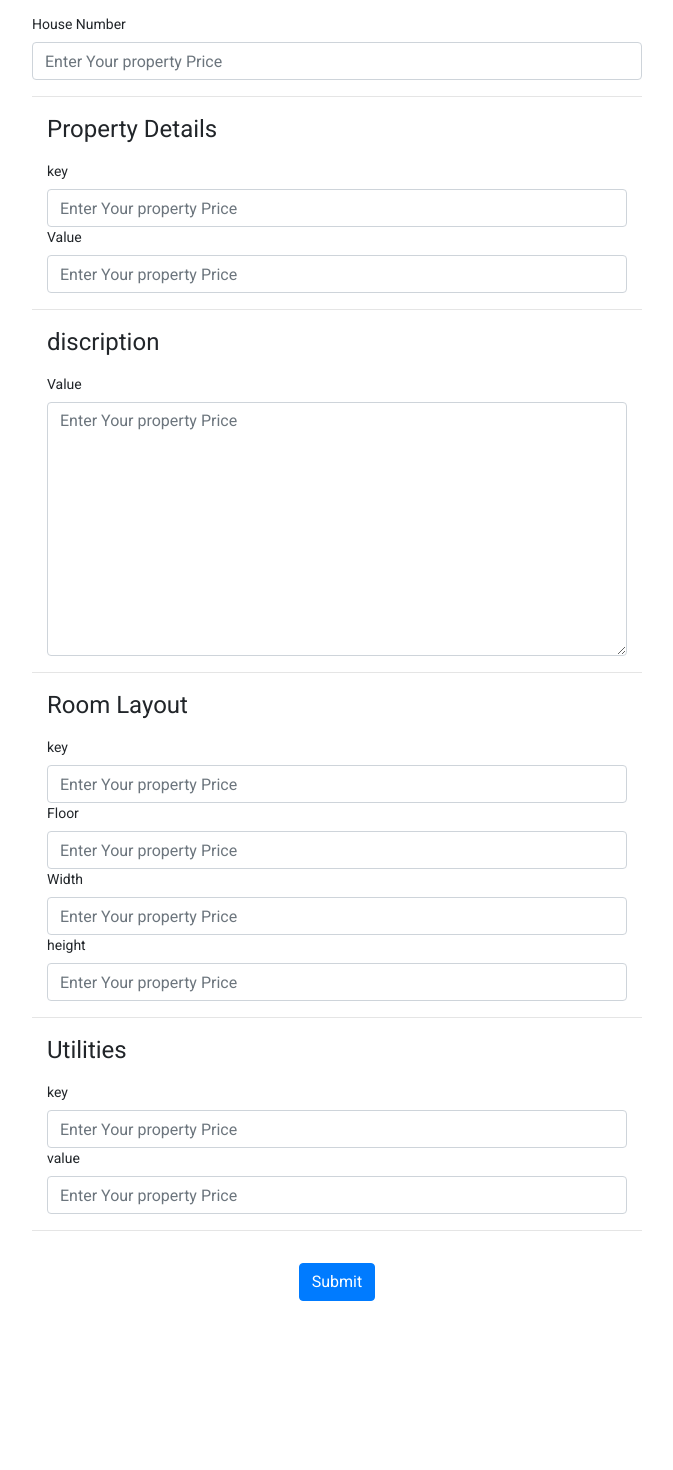
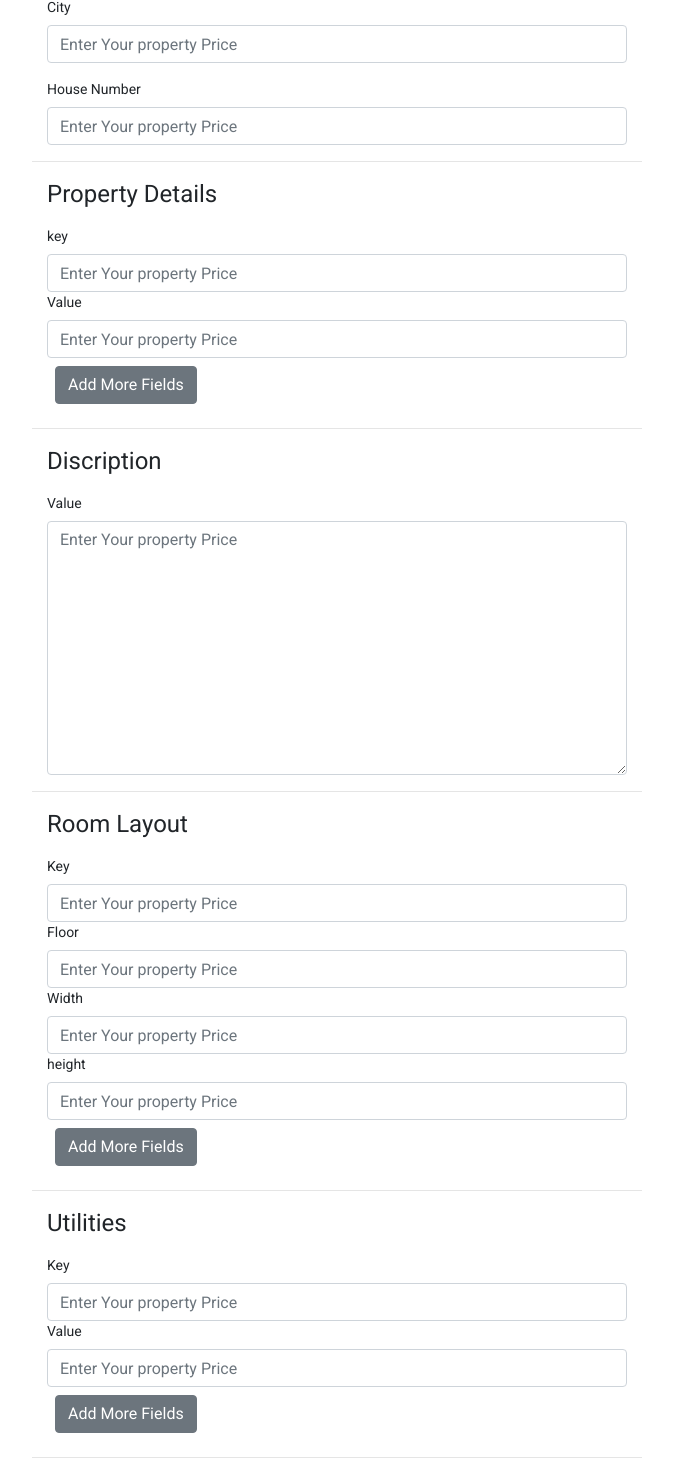
Before and after one commit to KaranDuggal/zoocasa-house-selling, an Angular app: page /property/addproperty in a window 1280 px wide. Shown: the part 528-1998 px from the top of the page, without its empty margins (303-976 px from the left). Before the commit the page ends 1845 px from the top, so only its background shows below. Built offline with nearby package versions, Linux system fonts and the light colour scheme.

Commit message:
add edit fields added

```diff
--- a/src/app/modules/core/property/add-edit-property/add-edit-property.component.html
+++ b/src/app/modules/core/property/add-edit-property/add-edit-property.component.html
@@ -4,9 +4,14 @@
   </div>
   <form [formGroup]="propertyForm" (ngSubmit)="propertydata()">
     <!-- [formGroup]="loginForm" (ngSubmit)="logindata()" -->
+    <hr>
+    <div class="container" formArrayName="property">
+      <h1>Property</h1>
       <div class="form-group">
         <label for="exampleInputEmail1">Property Name</label>
-      <input type="text" formControlName="property_name" class="form-control" placeholder="Enter Your Property Name" />
+        <input type="text" formControlName="property_name" class="form-control"
+          placeholder="Enter Your Property Name" />
+
       </div>
       <div class="form-group">
         <label for="exampleInputPassword1">Price</label>
@@ -26,55 +31,65 @@
       </div>
       <div class="form-group">
         <label for="exampleInputPassword1">House Number</label>
-      <input type="text" formControlName="house_number" class="form-control" placeholder="Enter Your property Price" />
+        <input type="text" formControlName="house_number" class="form-control"
+          placeholder="Enter Your property Price" />
+      </div>
     </div>
     <hr>
-    <div class="container">
+    <div class="container" formArrayName="property_details">
+      <!-- formArrayName="property_detail" -->
       <h1>Property Details</h1>
-      <div class="form-group">
+      <div class="form-group" [formGroupName]="0">
+        <!-- <div *ngFor="let item of property_detail; index as idx"> -->
         <label for="exampleInputPassword1">key</label>
-        <input type="text" formControlName="house_number" class="form-control" placeholder="Enter Your property Price" />
+        <input type="text" formControlName="key" class="form-control" placeholder="Enter Your property Price" />
         <label for="exampleInputPassword1">Value</label>
-        <input type="text" formControlName="house_number" class="form-control" placeholder="Enter Your property Price" />
+        <input type="text" formControlName="value" class="form-control" placeholder="Enter Your property Price" />
+        <!-- </div> -->
+        <button class="btn btn-secondary m-2">Add More Fields</button>
       </div>
     </div>
     <hr>
     <div class="container">
-      <h1>discription</h1>
-      <div class="form-group">
+      <h1>Discription</h1>
+      <div class="form-group" formArrayName="discription">
         <!-- <label for="exampleInputPassword1">key</label>
         <input type="text" formControlName="house_number" class="form-control" placeholder="Enter Your property Price" /> -->
         <label for="exampleInputPassword1">Value</label>
-        <textarea class="form-control" formControlName="house_number" cols="30" rows="10" placeholder="Enter Your property Price"></textarea>
+        <textarea class="form-control" formControlName="discription" cols="30" rows="10"
+          placeholder="Enter Your property Price"></textarea>
       </div>
     </div>
     <hr>
-    <div class="container">
+    <div class="container" formArrayName="room_layout">
       <h1>Room Layout</h1>
-      <div class="form-group">
-        <label for="exampleInputPassword1">key</label>
-        <input type="text" formControlName="house_number" class="form-control" placeholder="Enter Your property Price" />
+      <div class="form-group" [formGroupName]="0">
+        <label for="exampleInputPassword1">Key</label>
+        <input type="text" formControlName="key" class="form-control" placeholder="Enter Your property Price" />
         <label for="exampleInputPassword1">Floor</label>
-        <input type="text" formControlName="house_number" class="form-control" placeholder="Enter Your property Price" />
+        <input type="text" formControlName="floor" class="form-control" placeholder="Enter Your property Price" />
         <label for="exampleInputPassword1">Width</label>
-        <input type="text" formControlName="house_number" class="form-control" placeholder="Enter Your property Price" />
+        <input type="number" formControlName="width" class="form-control" placeholder="Enter Your property Price" />
         <label for="exampleInputPassword1">height</label>
-        <input type="text" formControlName="house_number" class="form-control" placeholder="Enter Your property Price" />
+        <input type="number" formControlName="height" class="form-control" placeholder="Enter Your property Price" />
+        <button class="btn btn-secondary m-2">Add More Fields</button>
       </div>
     </div>
     <hr>
-    <div class="container">
+    <div class="container" formArrayName="utilities">
       <h1>Utilities</h1>
-      <div class="form-group">
-        <label for="exampleInputPassword1">key</label>
-        <input type="text" formControlName="house_number" class="form-control" placeholder="Enter Your property Price" />
-        <label for="exampleInputPassword1">value</label>
-        <input type="text" formControlName="house_number" class="form-control" placeholder="Enter Your property Price" />
+      <div class="form-group" [formGroupName]="0">
+        <label for="exampleInputPassword1">Key</label>
+        <input type="text" formControlName="key" class="form-control" placeholder="Enter Your property Price" />
+        <label for="exampleInputPassword1">Value</label>
+        <input type="text" formControlName="value" class="form-control" placeholder="Enter Your property Price" />
+        <button class="btn btn-secondary m-2">Add More Fields</button>
       </div>
     </div>
     <hr>
     <div class="text-center">
-      <button type="submit" class="btn btn-primary m-3">Submit</button> <!--   [disabled]='!loginForm.valid' -->
+      <button type="submit" class="btn btn-primary m-3" [disabled]='!propertyForm.valid'>Submit</button>
+      <!--   [disabled]='!loginForm.valid' -->
     </div>
   </form>
 </div>
--- a/src/app/modules/core/property/add-edit-property/add-edit-property.component.ts
+++ b/src/app/modules/core/property/add-edit-property/add-edit-property.component.ts
@@ -11,14 +11,12 @@ export class AddEditPropertyComponent implements OnInit {
 
   constructor(
     private apiService: ApiService,
-    private formBuilder:FormBuilder
+    private formBuilder: FormBuilder
   ) { }
   ngOnInit(): void {
   }
-
-
-  propertyData = this.formBuilder.group({
-    property:this.formBuilder.group({
+  propertyForm = this.formBuilder.group({
+    property: this.formBuilder.group({
       property_name: new FormControl(null, { validators: [Validators.required] }),
       price: new FormControl(null, { validators: [Validators.required] }),
       contrary: new FormControl(null, { validators: [Validators.required] }),
@@ -26,48 +24,48 @@ export class AddEditPropertyComponent implements OnInit {
       city: new FormControl(null, { validators: [Validators.required] }),
       house_number: new FormControl(null, { validators: [Validators.required] })
     }),
-    property_detail:this.formBuilder.array([
+    discription: this.formBuilder.group({
+      discription: new FormControl(null, { validators: [Validators.required] }),
+    }),
+    property_details: this.formBuilder.array([
+      // this.formBuilder.array([
         this.formBuilder.group({
-        property_name: new FormControl(null, { validators: [Validators.required] }),
-        price: new FormControl(null, { validators: [Validators.required] }),
-        contrary: new FormControl(null, { validators: [Validators.required] }),
-        state: new FormControl(null, { validators: [Validators.required] }),
-        city: new FormControl(null, { validators: [Validators.required] }),
-        house_number: new FormControl(null, { validators: [Validators.required] }),
-      })
+          key: new FormControl(null, { validators: [Validators.required] }),
+          value: new FormControl(null, { validators: [Validators.required] }),
+        }),
+      // ])
+    ]),
+    room_layout: this.formBuilder.array([
+      // this.formBuilder.array([
+        this.formBuilder.group({
+          key: new FormControl(null, { validators: [Validators.required] }),
+          floor: new FormControl(null, { validators: [Validators.required] }),
+          width: new FormControl(null, { validators: [Validators.required] }),
+          height: new FormControl(null, { validators: [Validators.required] }),
+        }),
+      // ])
+    ]),
+    utilities: this.formBuilder.array([
+      // this.formBuilder.array([
+        this.formBuilder.group({
+          key: new FormControl(null, { validators: [Validators.required] }),
+          value: new FormControl(null, { validators: [Validators.required] }),
+        }),
+      // ])
     ])
   })
-
-
-  propertyForm = new FormGroup({
-    property_name: new FormControl(null, { validators: [Validators.required, Validators.email] }),
-    price: new FormControl(null, { validators: [Validators.required] }),
-    contrary: new FormControl(null, { validators: [Validators.required] }),
-    state: new FormControl(null, { validators: [Validators.required] }),
-    city: new FormControl(null, { validators: [Validators.required] }),
-    house_number: new FormControl(null, { validators: [Validators.required] }),
+  propertydata() {
+    console.log('this.propertyForm.value',this.propertyForm.value)
+    this.apiService.callAPI("post", this.propertyForm.value, "api/property/addproperty").subscribe((data) => {
+      console.log(data);
     })
-  discription = new FormGroup({
-    discription: new FormControl(null, { validators: [Validators.required, Validators.email] }),
-  })
-  // property_details = new FormGroup({
-  //   key: new FormControl(null, { validators: [Validators.required, Validators.email] }),
-  //   value: new FormControl(null, { validators: [Validators.required, Validators.email] }),
-  // })
-  room_layout = new FormGroup({
-    key: new FormControl(null, { validators: [Validators.required, Validators.email] }),
-    floor: new FormControl(null, { validators: [Validators.required, Validators.email] }),
-    width: new FormControl(null, { validators: [Validators.required, Validators.email] }),
-    height: new FormControl(null, { validators: [Validators.required, Validators.email] }),
-  })
-  utilities = new FormGroup({
-    key: new FormControl(null, { validators: [Validators.required, Validators.email] }),
-    value: new FormControl(null, { validators: [Validators.required, Validators.email] }),
-  })
-
-  propertydata(){
-    console.log('this.loginForm.value')
   }
+  // get propertyDetail(){
+  //   return this.propertyForm.get('property_detail') as FormArray
+  // }
+  // addnewdetail(){
+  //   this.propertyDetail.push(this.propertyForm.property_detail(''))
+  // }
 
 
 
```
Lines whose indentation alone changed are shown as unchanged.
